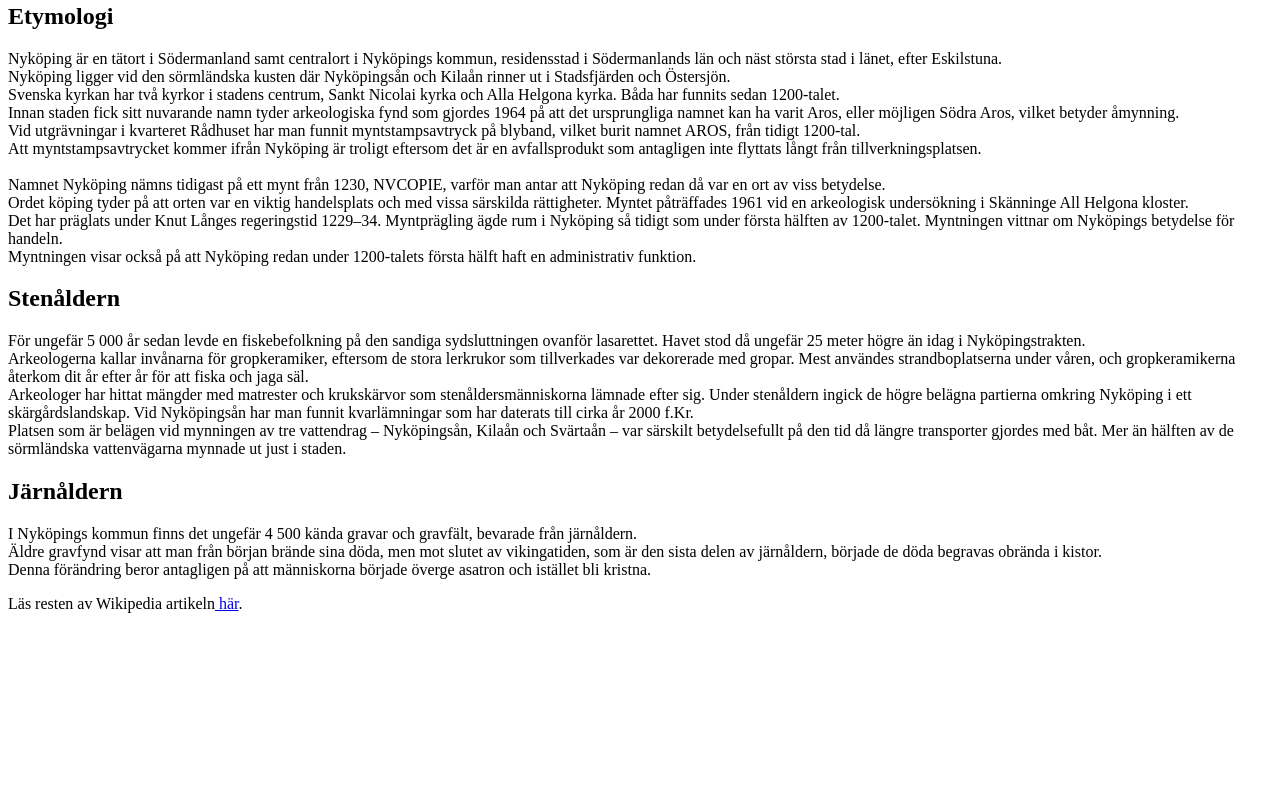
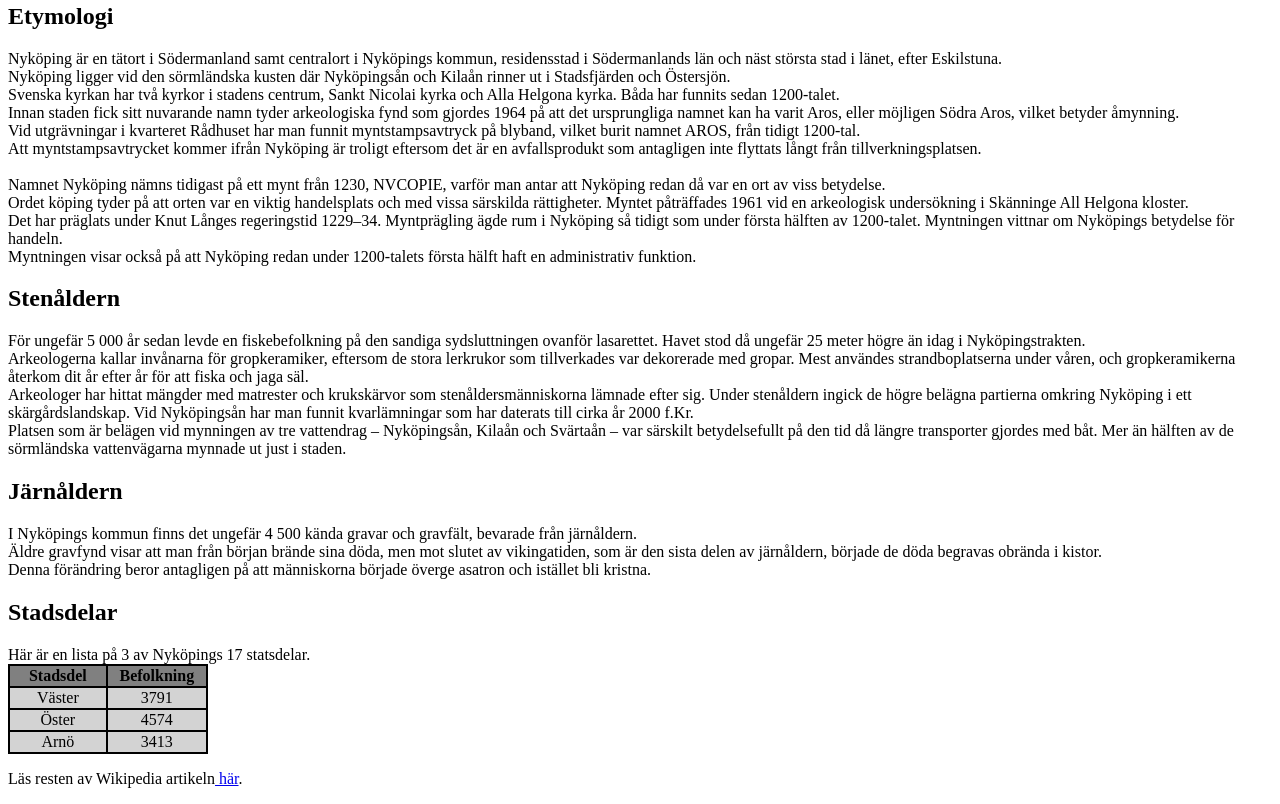
Before and after one commit to EmilAranda/case1, a plain HTML site: page landscape.html in a window 1280 px wide. Shown: the part 301-1105 px from the top of the page. Before the commit the page ends 930 px from the top, so only its background shows below. Drawn offline with Linux system fonts and the light colour scheme.

Commit message:
Added table element

```diff
--- a/landscape.html
+++ b/landscape.html
@@ -57,6 +57,8 @@ Jag bor i Nyköping, så här är en liten bit av Wikipedia artikeln om Nyköpin
     Platsen som är belägen vid mynningen av tre vattendrag – Nyköpingsån, Kilaån och Svärtaån – var särskilt betydelsefullt på den tid då längre transporter gjordes med båt. Mer än hälften av de sörmländska vattenvägarna mynnade ut just i staden.
 </p>
 </article>
+
+<article>
     <p>
         <h2>Järnåldern</h2>
 
@@ -64,8 +66,39 @@ Jag bor i Nyköping, så här är en liten bit av Wikipedia artikeln om Nyköpin
     Äldre gravfynd visar att man från början brände sina döda, men mot slutet av vikingatiden, som är den sista delen av järnåldern, började de döda begravas obrända i kistor. <br>
     Denna förändring beror antagligen på att människorna började överge asatron och istället bli kristna.
 
+</article>
+    </p>
+       <p>
+        <h2>Stadsdelar</h2>
+        Här är en lista på 3 av Nyköpings 17 statsdelar.
+            <table width="200" bgcolor="black">
+                <tr width="100" bgcolor="grey">
+                <th>Stadsdel</th>
+                 <th>Befolkning</th>
+                 </tr>
+                 <tr align="center" bgcolor="lightgrey">
+                    <td width="100">Väster</td>
+                    <td width="100">3791</td>
+                 </tr>
+                  <tr align="center" bgcolor="lightgrey">
+                    <td width="100">Öster</td>
+                    <td width="100">4574</td>
+                </tr>
+                <tr align="center" bgcolor="lightgrey">
+                    <td width="100">Arnö</td>
+                    <td width="100">3413</td>
+
+                </tr>
+
+              </table>
+
+
 
     </p>
+
+
+
+
 
     <footer>
         <p>Läs resten av Wikipedia artikeln<a href="https://sv.wikipedia.org/wiki/Nyk%C3%B6ping#Etymologi" target="_blank"> här</a>.</p>
```
